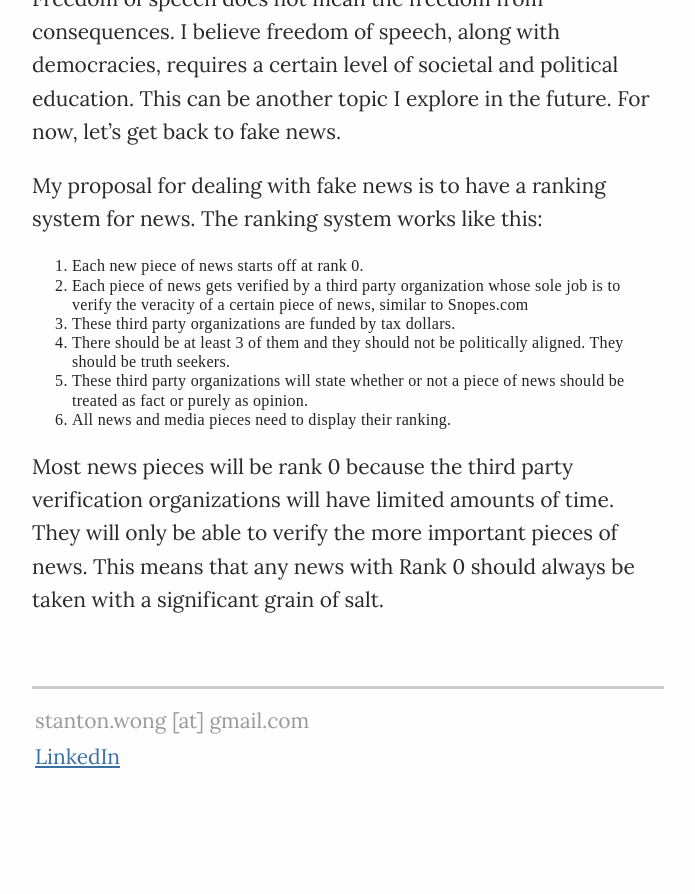
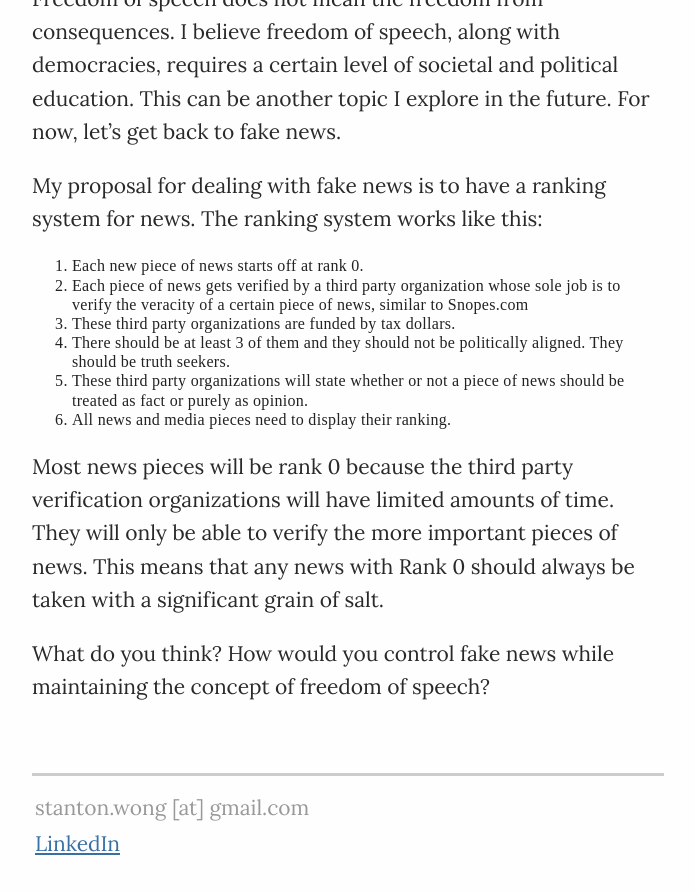
Before and after one commit to stantonwong/stantonwong-old.github.io, a Jekyll site: the page built from _posts/2020-04-27-idea-1.md, in a window 1280 px wide and 900 px high, scrolled down 1281 px. Shown: the top 894 px of the window, without its empty margins (292-987 px from the left). Built offline with Jekyll 4.4.1, drawn with Linux system fonts in a browser that asks for light colours; some web fonts are replaced; before the commit the page ends 2093 px from its top, so only the background shows below that.

Commit message:
minor edit to idea-1

```diff
--- a/_posts/2020-04-27-idea-1.md
+++ b/_posts/2020-04-27-idea-1.md
@@ -22,3 +22,5 @@ My proposal for dealing with fake news is to have a ranking system for news. The
 6. All news and media pieces need to display their ranking.
 
 Most news pieces will be rank 0 because the third party verification organizations will have limited amounts of time. They will only be able to verify the more important pieces of news. This means that any news with Rank 0 should always be taken with a significant grain of salt.
+
+What do you think? How would you control fake news while maintaining the concept of freedom of speech?
```
